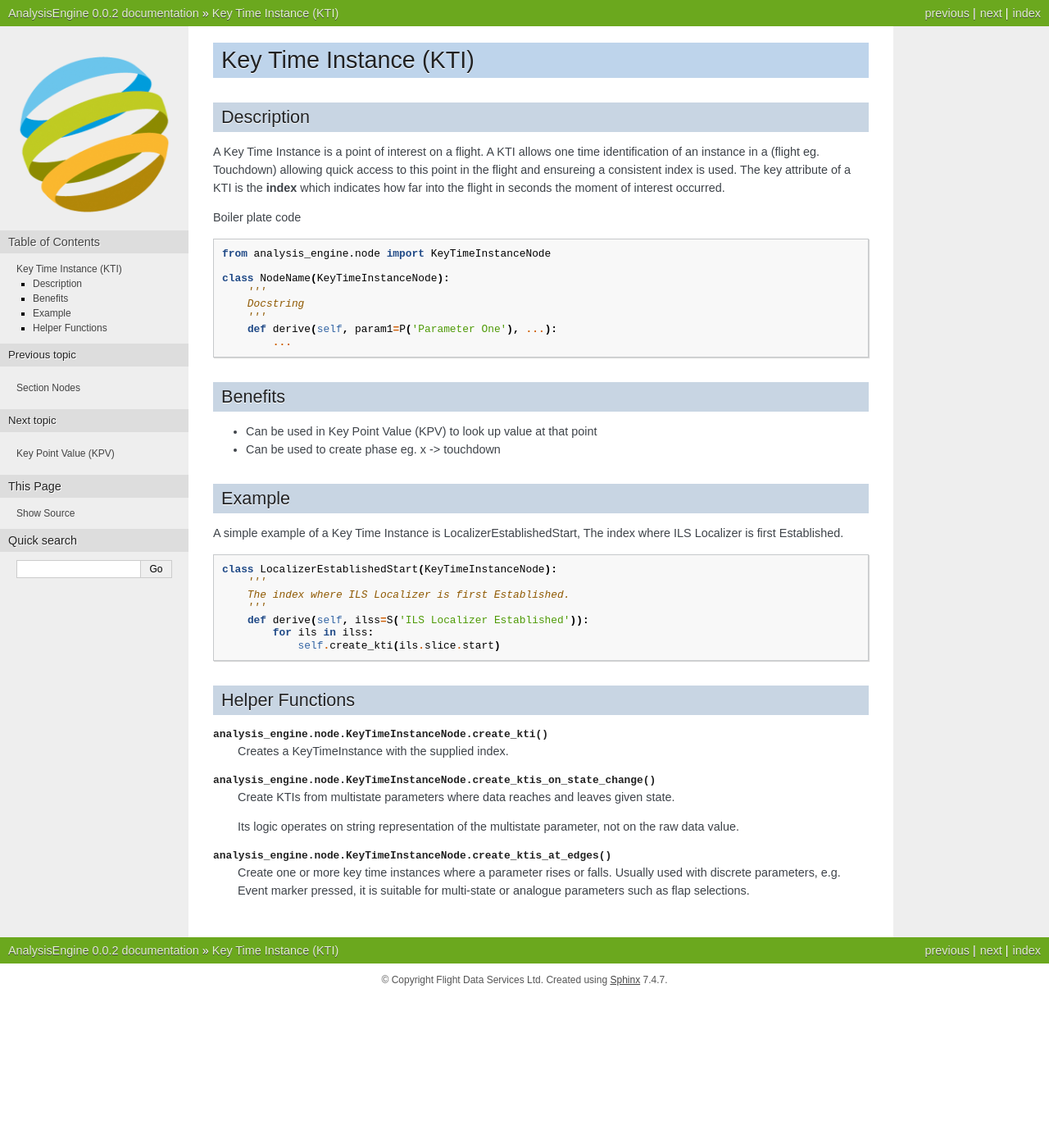
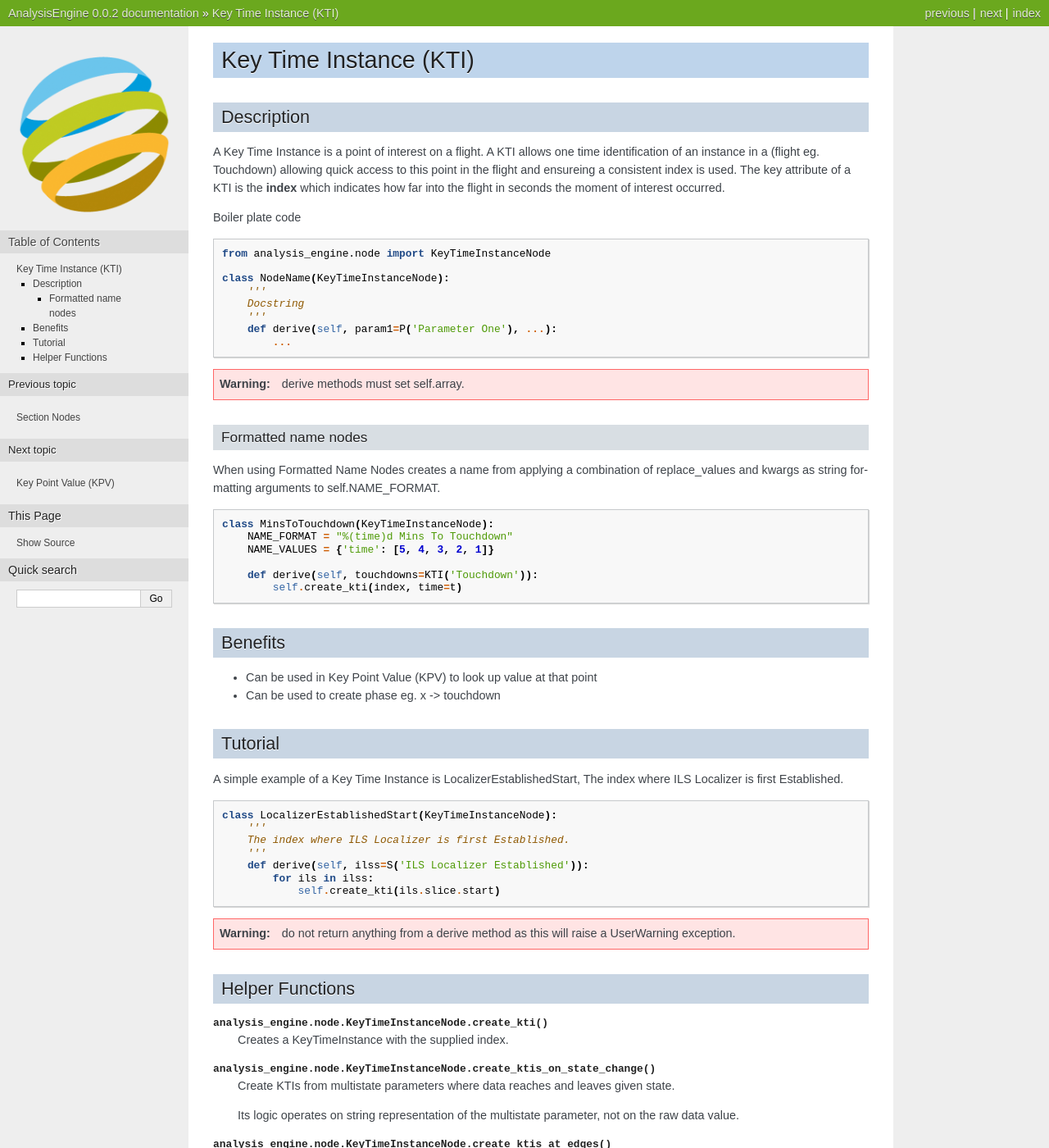
Before and after one commit to catawbasam/FlightDataAnalyzer, a Sphinx documentation site: the page built from doc/source/KeyTimeInstance.rst, in a window 1280 px wide and 1400 px high. Shown: the whole window at 82% size. Built offline with Sphinx 7.4.7, drawn with Linux system fonts in a browser that asks for light colours; formulas are drawn with MathJax 3.

Commit message:
documentation updates

```diff
--- a/doc/source/KeyTimeInstance.rst
+++ b/doc/source/KeyTimeInstance.rst
@@ -4,9 +4,9 @@
 Key Time Instance (KTI)
 =======================
 
------------
+
 Description
------------
+===========
 
 A Key Time Instance is a point of interest on a flight. A KTI allows one time
 identification of an instance in a (flight eg. Touchdown) allowing quick
@@ -27,17 +27,35 @@ Boiler plate code
         def derive(self, param1=P('Parameter One'), ...):
             ...
 
+.. warning::
+    derive methods must set self.array.
 
---------
+Formatted name nodes
+--------------------
+
+When using Formatted Name Nodes creates a name from applying a combination of replace_values and kwargs as
+string formatting arguments to self.NAME_FORMAT.
+
+
+.. code-block:: python
+
+    class MinsToTouchdown(KeyTimeInstanceNode):
+        NAME_FORMAT = "%(time)d Mins To Touchdown"
+        NAME_VALUES = {'time': [5, 4, 3, 2, 1]}
+
+        def derive(self, touchdowns=KTI('Touchdown')):
+            self.create_kti(index, time=t)
+
+
 Benefits
---------
+========
 
 * Can be used in Key Point Value (KPV) to look up value at that point
 * Can be used to create phase eg. x -> touchdown
 
--------
-Example
--------
+
+Tutorial
+========
 
 A simple example of a Key Time Instance is LocalizerEstablishedStart, The index
 where ILS Localizer is first Established.
@@ -53,9 +71,12 @@ where ILS Localizer is first Established.
             for ils in ilss:
                 self.create_kti(ils.slice.start)
 
-----------------
+.. warning::
+   do not return anything from a derive method as this will raise a UserWarning exception.
+
+
 Helper Functions
-----------------
+================
 
 :py:meth:`analysis_engine.node.KeyTimeInstanceNode.create_kti`
     Creates a KeyTimeInstance with the supplied index.
--- a/doc/source/Principles.rst
+++ b/doc/source/Principles.rst
@@ -81,6 +81,7 @@ and::
 We will see later how this affects the implementation of the algorithms, but suffice to say for now that the
 implementation takes the effort away from the programmer and end users will just see more accurate answers.
 
+.. _aligning-of-parameters:
 
 Aligning of parameters
 ----------------------
```
Also changed, not shown: doc/source/DerivedParameter.rst (+53 -9 lines), doc/source/KeyPointValue.rst (+10 -16 lines), doc/source/Testing.rst (+13 -0 lines).
